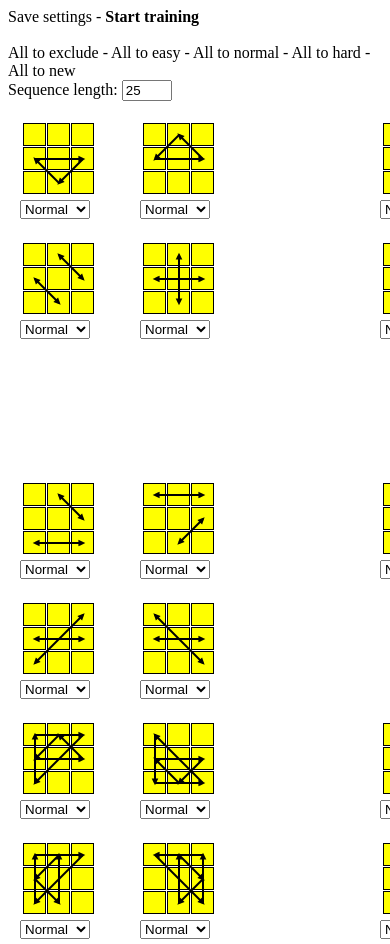
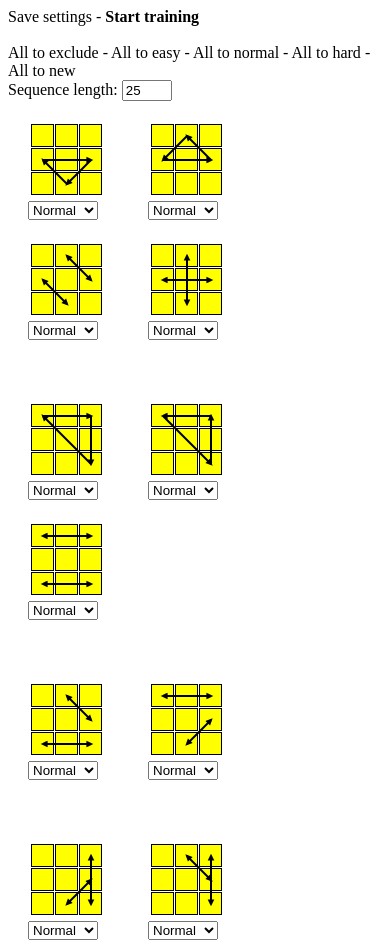
Before and after one commit to jorqn/myjcube, a plain HTML site: page CubelessTrainerSetup.html in a window 390 px wide. Shown: the top 944 px of the page. Before the commit the page ends 844 px from the top, so only its background shows below. Drawn offline with Linux system fonts and the light colour scheme.

Commit message:
OLLTrainerSetup/CubelessTrainerSetup: added special layout on mobile devices

```diff
--- a/CubelessTrainerSetup.html
+++ b/CubelessTrainerSetup.html
@@ -1,5 +1,6 @@
 <html>
 <script src='libs/require.js'></script>
+<script src='src/utils/setupViewport.js'></script>
 <title>Cubeless Trainer setup</title>
 <style type="text/css">
   a.button:hover {
--- a/src/oll/CubelessTrainerSetup.js
+++ b/src/oll/CubelessTrainerSetup.js
@@ -3,7 +3,9 @@ function(OLLTrainerSetupDiv, OLLConfigDisplay) {
     "use strict";
     return function CubeLessTrainerSetup() {
 	var configDisplay = new OLLConfigDisplay();
-	var layout = [[1001, 1002, null, 1003, 1004],
+	var layout;
+	if(false &&  !window.mobileMode) {
+	    layout = [[1001, 1002, null, 1003, 1004],
 		      [1005, 1017, null, 1016],
 		      [],
 		      [1008, 1009, null, 1010, 1011],
@@ -34,6 +36,70 @@ function(OLLTrainerSetupDiv, OLLConfigDisplay) {
 		      [],
 		      [53,54],
 		     ];
+	} else {
+	    layout = [
+		[1001, 1002],
+		[1005, 1017],
+		[],
+		[1003, 1004],
+		[1016],
+		[],
+		[1008, 1009],
+		[],
+		[1010, 1011],
+		[],
+		[1012, 1013],
+		[],
+		[1018, 1019],
+		[1020, 1021],
+		[],
+		[1006, 1007],
+		[1014, 1015],
+		[],
+		[49, 50],
+		[51, 52],
+		[55, 56],
+		[57],
+		[],
+		[1, 2],
+		[3, 4],
+		[5, 6],
+		[7, 30],
+		[],
+		[47,48],
+		[],
+		[45, 46],
+		[],
+		[20,21],
+		[],
+		[22, 23],
+		[24,25],
+		[43,44],
+		[],
+		[8, 9],
+		[10,11],
+		[],
+		[35,36],
+		[37,38],
+		[],
+		[12, 13],
+		[14, 15],
+		[16,17],
+		[],
+		[18,19],
+		[31,32],
+		[],
+		[33, 34],
+		[],
+		[26,27],
+		[28,29],
+		[],
+		[39, 40],
+		[41, 42],
+		[],
+		[53,54],
+	    ];
+	}
 	var trainerSetup = new OLLTrainerSetupDiv(configDisplay, "CubelessTrainer.html", layout, "Cubeless", "CubelessTrainerSetup.html");
 	document.body.appendChild(trainerSetup.div);
     };
--- a/src/oll/OLLTrainerSetupDiv.js
+++ b/src/oll/OLLTrainerSetupDiv.js
@@ -1,5 +1,19 @@
 define('oll/OLLTrainerSetupDiv', ['utils/MyQueryString'], function(MyQueryString) {
+    var doZoom;
+
+    function updateZoom() {
+	if(doZoom) {
+//	    document.body.style.margin = 0;
+	    var zoomFactor = window.innerWidth / 300;
+	    document.body.style.zoom = zoomFactor;
+	}
+    }
+
     var OLLTrainerSetupDiv = function(ollConfigDisplay, trainerPage, layout, cookieSuffix, setupPage) {
+	doZoom = window.mobileMode;
+	updateZoom();
+	window.addEventListener('resize', updateZoom);
+
 	this.ollConfigDisplay = ollConfigDisplay;
 	this.selects = [];
 	this.trainerPage = trainerPage;
@@ -104,11 +118,19 @@ define('oll/OLLTrainerSetupDiv', ['utils/MyQueryString'], function(MyQueryString
 	addAllToButton('exclude');
 	_this.div.appendChild(document.createTextNode(" - "));
 	addAllToButton('easy');
-	_this.div.appendChild(document.createTextNode(" - "));
+	if(window.mobileMode) {
+	    _this.div.appendChild(document.createElement("br"));
+	} else {
+	    _this.div.appendChild(document.createTextNode(" - "));
+	}
 	addAllToButton('normal');
 	_this.div.appendChild(document.createTextNode(" - "));
 	addAllToButton('hard');
-	_this.div.appendChild(document.createTextNode(" - "));
+	if(window.mobileMode) {
+	    _this.div.appendChild(document.createElement("br"));
+	} else {
+	    _this.div.appendChild(document.createTextNode(" - "));
+	}
 	addAllToButton('new');
 	this.div.appendChild(document.createElement('br'));
 	this.div.appendChild(document.createTextNode("Sequence length: "));
@@ -125,14 +147,23 @@ define('oll/OLLTrainerSetupDiv', ['utils/MyQueryString'], function(MyQueryString
 	    new: MyQueryString.getIntArrayValue('new')
 	};
 
+	this.casesDiv = document.createElement('div');
+	this.casesDiv.style.position = 'relative';
+	this.div.appendChild(this.casesDiv);
+	var y = 0;
 	var i = 0, id;
 	for(i = 0; i < layout.length; i++) {
 	    var j = 0;
 	    for(j = 0; j < layout[i].length; j++) {
 		id = layout[i][j];
 		if(id !== null) {
-		    this.div.appendChild(this.createDivCase(id, j, i));
+		    this.casesDiv.appendChild(this.createDivCase(id, 120*j, y));
 		}
+	    }
+	    if(layout[i].length) {
+		y += 120;
+	    } else {
+		y += 40;
 	    }
 //	    this.div.appendChild(document.createElement('br'));
 	}
@@ -183,8 +214,8 @@ define('oll/OLLTrainerSetupDiv', ['utils/MyQueryString'], function(MyQueryString
 	this.selects.push(select);
 	div.appendChild(select);
 	div.style.position = 'absolute';
-	div.style.left = (120*x) + 'px';
-	div.style.top = 100 + (120*y) + 'px';
+	div.style.left = x + 'px';
+	div.style.top = /*100 +*/ y + 'px';
 //	div.style.backgroundColor = 'red';
 	div.style.opacity = 1;
 	onChange();
```
Also changed, not shown: OLLTrainerSetup.html (+1 -1 lines), src/oll/OLLTrainerSetup.js (+49 -1 lines).
